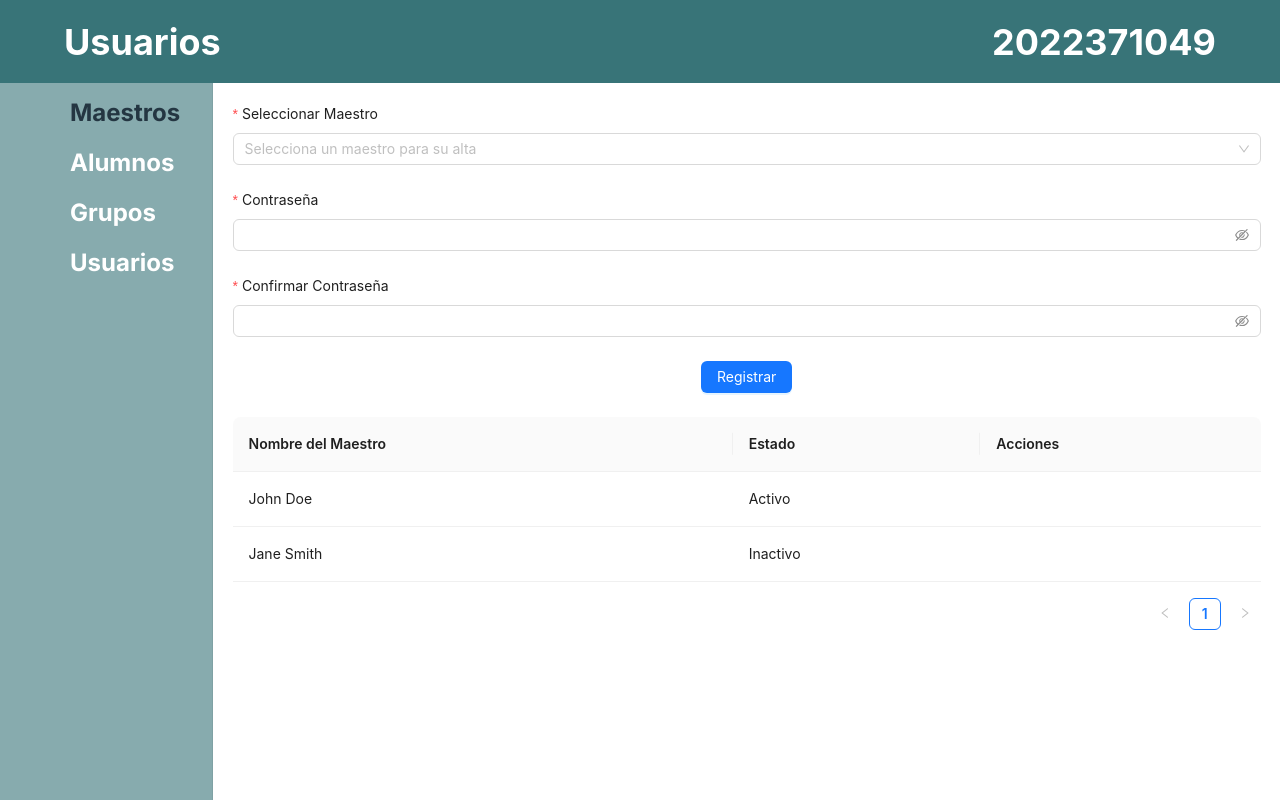
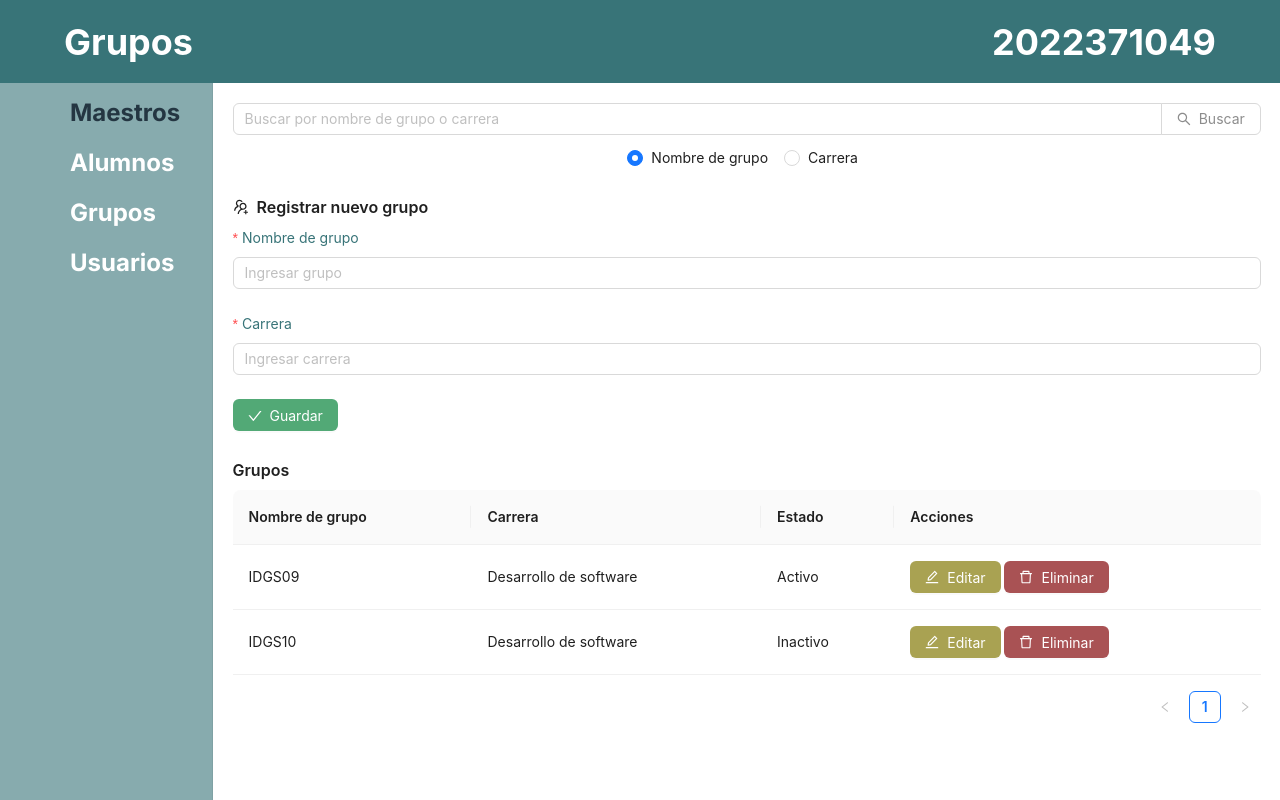
Before and after one commit to AlejandroIGA/SistemaTutnos, a React (Vite) app in the folder frontEnd/: page /grupos in a window 1280 px wide. Built offline with nearby package versions, Linux system fonts and the light colour scheme; some icons are missing.

Commit message:
Se agrega grupos y componentes, ademas navegacion

```diff
--- a/frontEnd/src/App.jsx
+++ b/frontEnd/src/App.jsx
@@ -3,12 +3,12 @@ import Admins from "./pages/Users/Admins";
 import Teachers from "./pages/Users/Teachers";
 import Login from "./components/Login/Login";
 import PanelLayout from "./layout/PanelLayout";
-
+import Grupos from "./pages/Grupos/Grupos";
+import Rutas from "./routes/routes";
 function App() {
-
   return (
     <>
-    <Teachers />
+    <Rutas />
     </>
   )
 }
--- /dev/null
+++ b/frontEnd/src/components/FormGroup/FormGroup.jsx
@@ -0,0 +1,44 @@
+import React from 'react';
+import { Form, Input, Button, ConfigProvider } from 'antd';
+import { CheckOutlined  } from '@ant-design/icons';
+const FormGroup = ({ form, onFinish }) => {
+  return (
+    <ConfigProvider
+      theme={{
+        token: {
+          colorPrimary: "#387478",
+        },
+        components: {
+          Form: {
+            labelColor: "#387478",
+            fontFamily: "Inter, sans-serif",
+          }
+
+        },
+      }}
+    >
+      <Form form={form} layout="vertical" onFinish={onFinish} style={{ marginBottom: 24 }}>
+        <Form.Item
+          label="Nombre de grupo"
+          name="nombre"
+          rules={[{ required: true, message: 'Por favor ingrese el nombre del grupo' }]}
+        >
+          <Input placeholder="Ingresar grupo" />
+        </Form.Item>
+        <Form.Item
+          label="Carrera"
+          name="carrera"
+          rules={[{ required: true, message: 'Por favor ingrese la carrera' }]}
+        >
+          <Input placeholder="Ingresar carrera" />
+        </Form.Item>
+        <Form.Item>
+          <Button className='boton-agregar' htmlType="submit" icon={<CheckOutlined  />}>
+            Guardar
+          </Button>
+        </Form.Item>
+      </Form>
+    </ConfigProvider>
+  );
+};
+export default FormGroup;
--- /dev/null
+++ b/frontEnd/src/components/GroupModalEliminar/ModalEliminar.jsx
@@ -0,0 +1,38 @@
+import React, { useState } from 'react';
+import { Modal, Button, Typography } from 'antd';
+import { DeleteOutlined } from '@ant-design/icons';
+import './ModalElimnar.css';
+
+const ModalConfirmacion = ({ onConfirm }) => {
+  const [visible, setVisible] = useState(false);
+  const mostrarModal = () => setVisible(true);
+  const cerrarModal = () => setVisible(false);
+  const confirmar = () => { onConfirm(); cerrarModal(); };
+
+  return (
+    <>
+      <Button className="boton-eliminar" icon={<DeleteOutlined />} onClick={mostrarModal}>
+        Eliminar
+      </Button>
+      <Modal
+        open={visible}
+        footer={null}
+        closable={false}
+        onCancel={cerrarModal}
+        className="modal-confirmacion"
+      >
+        <div className="modal-header-color">
+        </div>
+
+        <div className="modal-contenido">
+          <Typography.Text strong>¿Desea dar de baja este grupo?</Typography.Text>
+          <div className="modal-botones">
+            <Button className="boton-aceptar" onClick={confirmar}>Aceptar</Button>
+            <Button className="boton-cancelar" onClick={cerrarModal}>Cancelar</Button>
+          </div>
+        </div>
+      </Modal>
+    </>
+  );
+};
+export default ModalConfirmacion;
--- /dev/null
+++ b/frontEnd/src/components/GroupModalEliminar/ModalElimnar.css
@@ -0,0 +1,42 @@
+.modal-confirmacion .ant-modal-content {
+    border-radius: 12px;
+    border: 2px solid #1677ff;
+    background-color: #f8fafa;
+    padding: 0;
+    overflow: hidden;
+}
+.modal-contenido {
+    text-align: center;
+    padding: 24px;
+    padding-top: 15px;
+}
+
+.modal-botones {
+    margin-top: 20px;
+    display: flex;
+    justify-content: center;
+    gap: 20px;
+}
+.modal-header-color {
+    background-color: #387478;
+    height: 40px;
+    border-top-left-radius: 10px;
+    border-top-right-radius: 10px;
+    display: flex;
+    align-items: center;
+    justify-content: center;
+    color: white;
+}
+.boton-aceptar {
+    background-color: #3c7072;
+    color: white;
+    border-radius: 6px;
+    box-shadow: 2px 2px 4px rgba(0,0,0,0.2);
+}
+.boton-cancelar {
+    background-color: #f5f5f5;
+    color: #333;
+    border: 1px solid #ccc;
+    border-radius: 6px;
+    box-shadow: 2px 2px 4px rgba(0,0,0,0.1);
+}
--- a/frontEnd/src/components/SideBar/SideBar.jsx
+++ b/frontEnd/src/components/SideBar/SideBar.jsx
@@ -2,15 +2,16 @@ import PersonIcon from '@mui/icons-material/Person';
 import GroupIcon from '@mui/icons-material/Group';
 import SchoolIcon from '@mui/icons-material/School';
 import CoPresentIcon from '@mui/icons-material/CoPresent';
-
+import { Link } from 'react-router-dom';
 import { Menu, ConfigProvider } from 'antd';
 
 const items = [
-    { key: '1', icon: <CoPresentIcon />, label: 'Maestros' },
-    { key: '2', icon: <SchoolIcon></SchoolIcon>, label: 'Alumnos' },
-    { key: '3', icon: <GroupIcon />, label: 'Grupos' },
-    { key: '4', icon: <PersonIcon />, label: 'Usuarios' },
+  { key: '1', icon: <CoPresentIcon />, label: 'Maestros'},
+  { key: '2', icon: <SchoolIcon />, label: 'Alumnos' },
+  { key: '3', icon: <GroupIcon />,  label: <Link to="/grupos">Grupos</Link>,},
+  { key: '4', icon: <PersonIcon />, label: <Link to="/usuarios">Usuarios</Link>, },
 ];
+
 const SideBar = () => {
     return (
         <ConfigProvider
--- /dev/null
+++ b/frontEnd/src/pages/Grupos/Grupos.css
@@ -0,0 +1,21 @@
+.boton-agregar {
+  background-color: #52A976;
+  color: white;
+  border: none;
+}
+.boton-editar {
+  background-color: #A9A252;
+  color: white;
+  border: none;
+
+}
+.boton-eliminar {
+  background-color: #A95254;
+  color: white;
+  border: none;
+}
+.boton-buscar {
+  background-color: #387478;
+  color: white;
+  border: none;
+}
--- /dev/null
+++ b/frontEnd/src/pages/Grupos/Grupos.jsx
@@ -0,0 +1,75 @@
+import React, { useState } from 'react';
+import { Input, Button, Radio, Table, Typography, Form } from 'antd';
+import { SearchOutlined, UsergroupAddOutlined, EditOutlined } from '@ant-design/icons';
+import FormGroup from '../../components/FormGroup/FormGroup';
+import ModalConfirmacion from "../../components/GroupModalEliminar/ModalEliminar";
+import PanelLayout from "../../layout/PanelLayout";
+import GroupIcon from '@mui/icons-material/Group';
+import "./Grupos.css"
+const { Title } = Typography;
+const Grupos = () => {
+    const [busqueda, setBusqueda] = useState('');
+    const [filtro, setFiltro] = useState('nombre');
+    const [form] = Form.useForm();
+    const datos = [
+        {
+            key: "1",
+            nombre: "IDGS09",
+            carrera: "Desarrollo de software",
+            estado: "Activo",
+        },
+        {
+            key: "2",
+            nombre: "IDGS10",
+            carrera: "Desarrollo de software",
+            estado: "Inactivo",
+        },
+    ]
+    const columnas = [
+        { title: 'Nombre de grupo', dataIndex: 'nombre', key: 'nombre' },
+        { title: 'Carrera', dataIndex: 'carrera', key: 'carrera' },
+        { title: 'Estado', dataIndex: 'estado', key: 'estado' },
+        {
+            title: 'Acciones',
+            key: 'acciones',
+            render: (text, record) => (
+                <>
+                    <Button className="boton-editar" icon={<EditOutlined />} >Editar</Button>{' '}
+                    <ModalConfirmacion onConfirm={() => eliminarGrupo(record.key)} />
+                </>
+            )
+        }
+    ];
+    let iconAux = <GroupIcon style={{ fontSize: "2.25rem" }} />
+    return (
+        <PanelLayout icon={iconAux} name="Grupos" content={
+            <div>
+                <Input.Search
+                    placeholder="Buscar por nombre de grupo o carrera"
+                    enterButton={<Button className="boton-buscar" icon={<SearchOutlined />}>Buscar</Button>}
+                    value={busqueda}
+                    onChange={(e) => setBusqueda(e.target.value)}
+                    style={{ marginBottom: 12 }}
+                />
+                <Radio.Group
+                    onChange={(e) => setFiltro(e.target.value)}
+                    value={filtro}
+                    style={{marginBottom: 24, display: 'flex', justifyContent: 'center',}}
+                    >
+                    <Radio value="nombre">Nombre de grupo</Radio>
+                    <Radio value="carrera">Carrera</Radio>
+                </Radio.Group>
+                <Title level={5}>
+                <UsergroupAddOutlined style={{ marginRight: 8 }} />
+                    Registrar nuevo grupo
+                </Title>
+                <FormGroup form={form} />
+                <Title level={5}>Grupos</Title>
+                <Table columns={columnas} dataSource={datos} />
+            </div>
+        }
+        >
+        </PanelLayout>
+    );
+};
+export default Grupos;
--- /dev/null
+++ b/frontEnd/src/routes/routes.jsx
@@ -0,0 +1,18 @@
+import { BrowserRouter, Routes, Route } from "react-router-dom";
+import Grupos from "../pages/Grupos/Grupos";
+import Teachers from "../pages/Users/Teachers";
+import Admins from "../pages/Users/Admins";
+
+function Rutas() {
+  return (
+    <BrowserRouter>
+      <Routes>
+        <Route path="/" element={<Teachers />} />
+        <Route path="/grupos" element={<Grupos />} />
+        <Route path="/usuarios" element={<Teachers />} />
+      </Routes>
+    </BrowserRouter>
+  );
+}
+
+export default Rutas;
```
